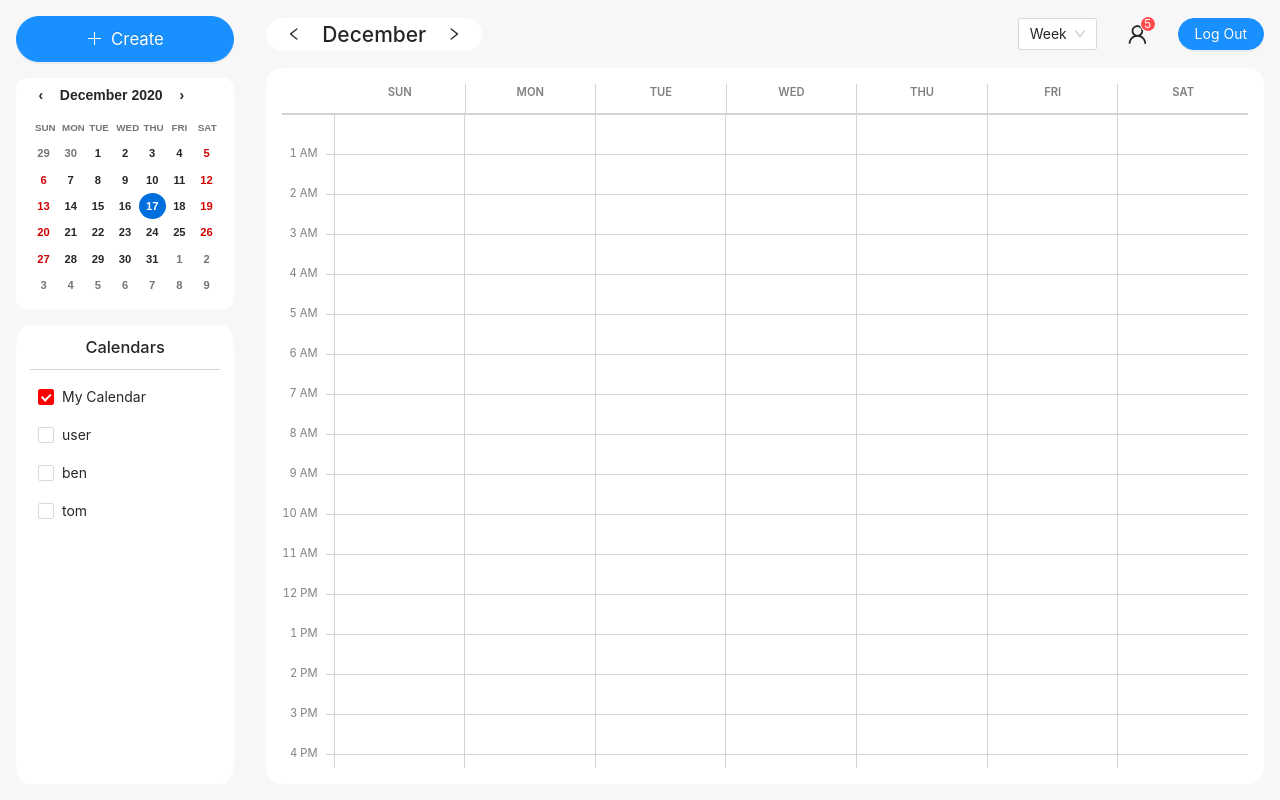
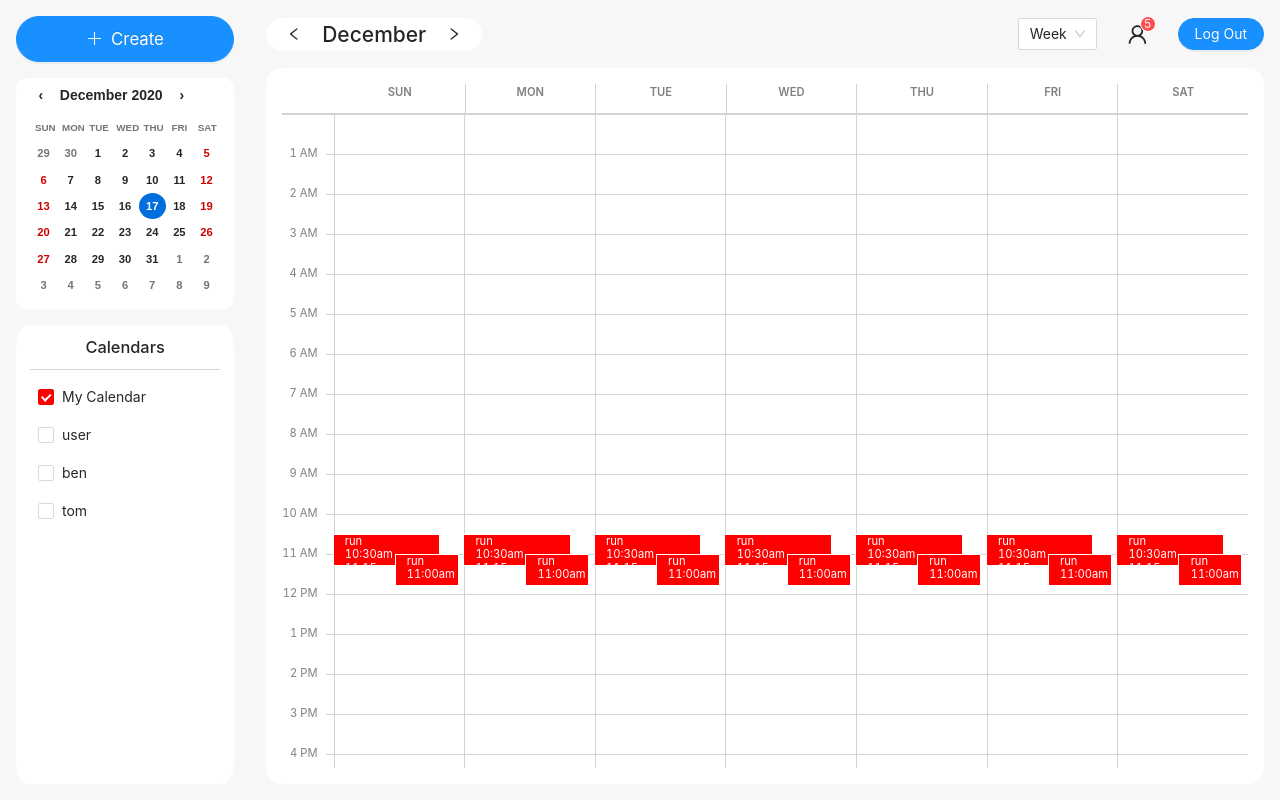
Before and after one commit to xuanlc113/spring-calendar, a React (Create React App) app in the folder client/: page / in a window 1280 px wide. Built offline with nearby package versions, Linux system fonts and the light colour scheme.

Commit message:
modify schedule event positioning

```diff
--- a/client/src/event_info/EventPopover.js
+++ b/client/src/event_info/EventPopover.js
@@ -73,7 +73,7 @@ export default function EventPopover(props) {
   }
 
   return (
-    <>
+    <div onClick={(e) => e.stopPropagation()}>
       <PopoverHeader>
         <h3>{props.canonicalEvent.title}</h3>
         <div>
@@ -152,7 +152,7 @@ export default function EventPopover(props) {
           event={props.canonicalEvent}
         />
       )}
-    </>
+    </div>
   );
 }
 
--- a/client/src/schedule/Event.js
+++ b/client/src/schedule/Event.js
@@ -35,7 +35,7 @@ export default function Event(props) {
       content={<EventPopover {...props} />}
       zIndex={800}
     >
-      <Container {...props.style}>
+      <Container {...props.style} onClick={(e) => e.stopPropagation()}>
         <Info>
           {props.style.height >= 30 ? (
             <>
--- a/client/src/schedule/Schedule.js
+++ b/client/src/schedule/Schedule.js
@@ -1,5 +1,4 @@
-import { useContext, useState } from "react";
-import { UserContext } from "../App";
+import { useState } from "react";
 import styled from "styled-components";
 import Grid from "./Grid";
 import Event from "./Event";
@@ -17,7 +16,6 @@ const Board = styled.div`
 `;
 
 export default function Schedule(props) {
-  const user = useContext(UserContext); //remove reminders
   const [events, setEvents] = useState(getEvents(props.date, props.calendars)); //not all day, within one day
   const { isVisible, openPopup, closePopup, okPopup } = usePopup();
   const [cursorDate, setCursorDate] = useState();
@@ -56,7 +54,7 @@ function getEvents(date, users) {
   for (let user of users) {
     events = events.concat(getUserEvents(date, user));
   }
-  events.sort((a, b) => a.datetime - b.datetime);
+  events.sort((a, b) => a.datetime.diff(b.datetime));
   events = positionEvents(events);
   return events;
 }
@@ -67,13 +65,10 @@ function getUserEvents(date, user) {
     {
       id: "",
       canonicalEventId: "",
-      datetime: "2021-1-1 10:30",
+      datetime: dayjs("2021-1-1 10:30"),
       attendees: [
         { email: "attd2", status: 1 },
-        { email: "attd2", status: 1 },
-        { email: "attd2", status: 1 },
-        { email: "attd2", status: 1 },
-        { email: "attd2", status: 1 },
+        { email: "attd3", status: 1 },
       ],
       canonicalEvent: {
         id: "",
@@ -89,7 +84,32 @@ function getUserEvents(date, user) {
         rrule: "",
         exceptions: [],
       },
-      style: { color: user.color },
+      style: { color: user.color, left: 0, z: 5 },
+      userId: "001",
+    },
+    {
+      id: "",
+      canonicalEventId: "",
+      datetime: dayjs("2021-1-1 11:00"),
+      attendees: [
+        { email: "attd2", status: 1 },
+        { email: "attd3", status: 1 },
+      ],
+      canonicalEvent: {
+        id: "",
+        userId: "001",
+        title: "run",
+        description: "go for a run",
+        attendees: [1000],
+        start: "2020-12-21 10:30",
+        end: "2021-1-09",
+        duration: 45,
+        isAllDay: false,
+        isRecurring: false,
+        rrule: "",
+        exceptions: [],
+      },
+      style: { color: user.color, left: 0, z: 5 },
       userId: "001",
     },
   ];
@@ -97,42 +117,58 @@ function getUserEvents(date, user) {
 
 function positionEvents(events) {
   for (let i = 0; i < events.length; i++) {
-    let start = dayjs(events[i].datetime).unix();
-    let end = start + events[i].canonicalEvent.duration * 60;
-    console.log(start);
-    let top = ((start - dayjs().startOf("day").unix()) / 900) * 10;
-    let height = ((end - start) / 900) * 10;
+    let event = events[i];
+    let start = event.datetime.unix();
+    let end = getEndUnix(event);
+    let top = (getTimeInMinutes(event) / 15) * 10;
+    let height = (event.canonicalEvent.duration / 15) * 10;
     let prev = 0;
     let next = 0;
     let j = i - 1;
     let k = i + 1;
-    while (
-      j >= 0 &&
-      dayjs(events[j].datetime).unix() + events[j].canonicalEvent.duration >=
-        start
-    ) {
+    while (j >= 0 && getEndUnix(events[j]) > start) {
       prev++;
       j--;
     }
-    while (k < events.length && dayjs(events[k].datetime).unix() <= end) {
+    while (k < events.length && events[k].datetime.unix() < end) {
       next++;
       k++;
     }
-    let left = (100 / (prev + next + 1)) * prev;
+    let left =
+      prev > 0
+        ? events[j + 1].style.left > 0
+          ? 0
+          : (100 / (prev + next + 1)) * prev
+        : 0;
+    if (prev > 0) {
+      if (events[j + 1].style.left > 0) {
+        prev = 0;
+      }
+    }
     let width =
       next === 0
         ? prev === 0
           ? 100
           : 100 / (prev + 1)
         : (17 / 20) * (2 / (prev + next + 1)) * 100;
-    events[i].style = {
-      ...events[i].style,
+
+    let z = prev === 0 ? 5 : events[j + 1].style.z + 1;
+    event.style = {
+      ...event.style,
       top,
       height,
       left,
       width,
-      z: i + 5,
+      z,
     };
   }
   return events;
 }
+
+function getEndUnix(event) {
+  return event.datetime.unix() + event.canonicalEvent.duration * 60;
+}
+
+function getTimeInMinutes(event) {
+  return (event.datetime.unix() - event.datetime.startOf("day").unix()) / 60;
+}
```
Also changed, not shown: 1 other file (tests, documents, lock files or other folders).
